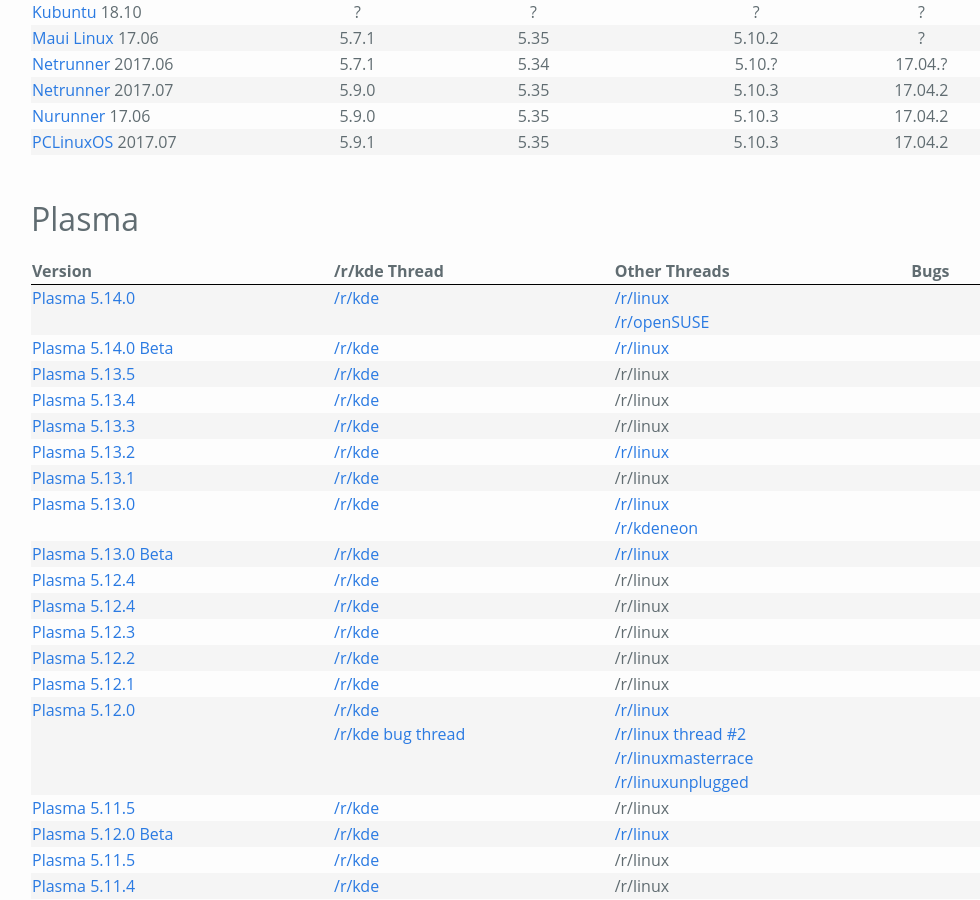
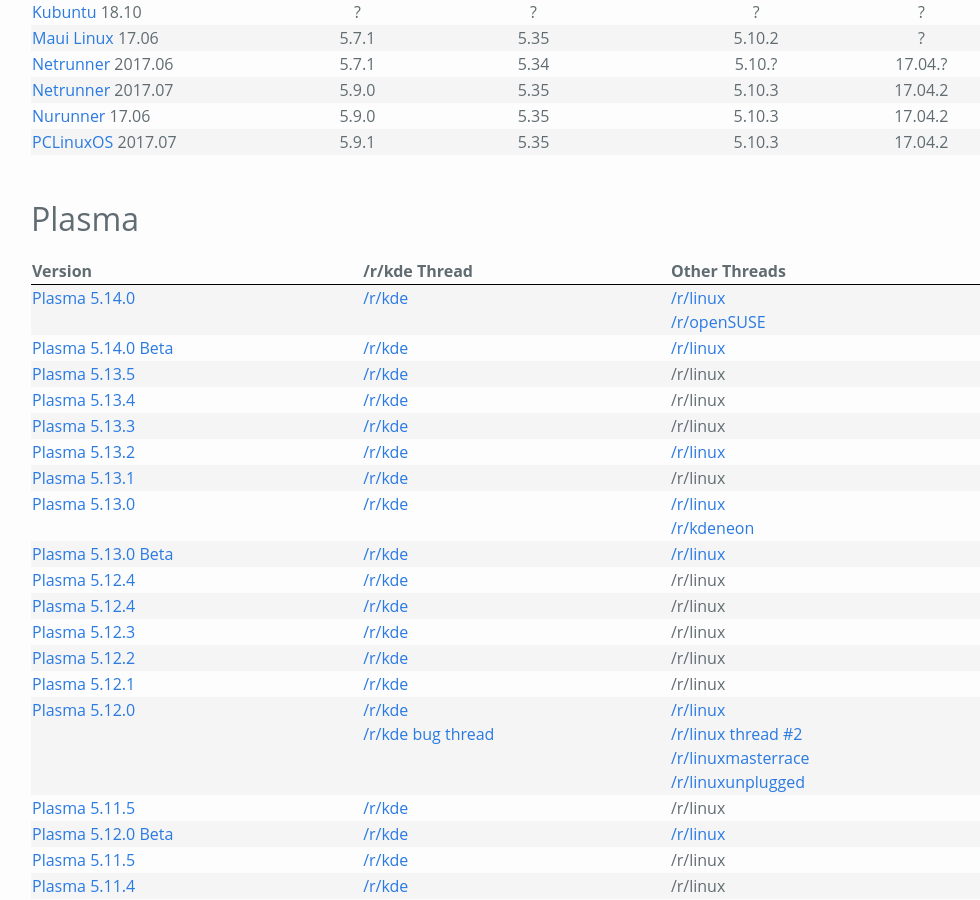
Before and after one commit to Zren/zren.github.io, a Jekyll site: the page built from kde_versions.md, in a window 1280 px wide and 900 px high, scrolled down 1210 px. Shown: the whole window, without its empty margins (127-1107 px from the left). Built offline with Jekyll 4.4.1, drawn with Linux system fonts in a browser that asks for light colours.

Commit message:
Remove bugs column as I haven't been filling it out

```diff
--- a/kde_versions.md
+++ b/kde_versions.md
@@ -168,7 +168,6 @@
       <th>Version</th>
       <th>/r/kde Thread</th>
       <th>Other Threads</th>
-      <th>Bugs</th>
     </tr>
   </thead>
   <tbody>
@@ -179,10 +178,6 @@
         <a href="https://www.reddit.com/r/linux/comments/9mocl6/plasma_514_released/">/r/linux</a>
         <a href="https://www.reddit.com/r/openSUSE/comments/9morb7/kde_release_announcements_plasma_5140/">/r/openSUSE</a>
       </td>
-      <td>
-        <ul>
-        </ul>
-      </td>
     </tr>
     <tr>
       <td><a href="https://www.kde.org/announcements/plasma-5.13.90.php">Plasma 5.14.0 Beta</a></td>
@@ -190,38 +185,22 @@
       <td>
         <a href="https://www.reddit.com/r/linux/comments/9fkkde/plasma_514_beta_is_out_try_out_the_new_display/">/r/linux</a>
       </td>
-      <td>
-        <ul>
-        </ul>
-      </td>
     </tr>
     <tr>
       <td><a href="https://www.kde.org/announcements/plasma-5.13.5.php">Plasma 5.13.5</a></td>
       <td><a href="https://www.reddit.com/r/kde/comments/9cur7x/kde_plasma_5135_bugfix_release_for_september/">/r/kde</a></td>
       <td><a>/r/linux</a></td>
-      <td>
-        <ul>
-        </ul>
-      </td>
     </tr>
     <tr>
       <td><a href="https://www.kde.org/announcements/plasma-5.13.4.php">Plasma 5.13.4</a></td>
       <td><a href="https://www.reddit.com/r/kde/comments/93p5ll/what_happened_to_plasma_5134/">/r/kde</a></td>
       <td><a>/r/linux</a></td>
-      <td>
-        <ul>
-        </ul>
-      </td>
     </tr>
     <tr>
       <td><a href="https://www.kde.org/announcements/plasma-5.13.3.php">Plasma 5.13.3</a></td>
       <td><a href="https://www.reddit.com/r/kde/comments/8xoi4a/kde_plasma_5133_bugfix_release_for_july/">/r/kde</a></td>
       <td>
         <a>/r/linux</a>
-      </td>
-      <td>
-        <ul>
-        </ul>
       </td>
     </tr>
     <tr>
@@ -230,20 +209,12 @@
       <td>
         <a href="https://www.reddit.com/r/linux/comments/8u0b5n/kde_plasma_5132_bugfix_release_for_june/">/r/linux</a>
       </td>
-      <td>
-        <ul>
-        </ul>
-      </td>
     </tr>
     <tr>
       <td><a href="https://www.kde.org/announcements/plasma-5.13.1.php">Plasma 5.13.1</a></td>
       <td><a href="https://www.reddit.com/r/kde/comments/8s8f0i/kde_plasma_5131_bugfix_release_for_june/">/r/kde</a></td>
       <td>
         <a>/r/linux</a>
-      </td>
-      <td>
-        <ul>
-        </ul>
       </td>
     </tr>
     <tr>
@@ -253,10 +224,6 @@
         <a href="https://www.reddit.com/r/linux/comments/8qienb/kdes_plasma_513_desktop_has_launched/">/r/linux</a>
         <a href="https://www.reddit.com/r/kdeneon/comments/8qieqq/kdes_plasma_513_desktop_has_launched/">/r/kdeneon</a>
       </td>
-      <td>
-        <ul>
-        </ul>
-      </td>
     </tr>
     <tr>
       <td><a href="https://www.kde.org/announcements/plasma-5.12.90.php">Plasma 5.13.0 Beta</a></td>
@@ -264,55 +231,31 @@
       <td>
         <a href="https://www.reddit.com/r/linux/comments/8kdw1z/kde_plasma_513_beta_fast_lightweight_and_full/">/r/linux</a>
       </td>
-      <td>
-        <ul>
-        </ul>
-      </td>
     </tr>
     <tr>
       <td><a href="https://www.kde.org/announcements/plasma-5.12.5.php">Plasma 5.12.4</a></td>
       <td><a href="https://www.reddit.com/r/kde/comments/8g8wbn/kde_plasma_5125_bugfix_release_for_may/">/r/kde</a></td>
       <td><a>/r/linux</a></td>
-      <td>
-        <ul>
-        </ul>
-      </td>
     </tr>
     <tr>
       <td><a href="https://www.kde.org/announcements/plasma-5.12.4.php">Plasma 5.12.4</a></td>
       <td><a href="https://www.reddit.com/r/kde/comments/87i9vh/kde_plasma_5124_bugfix_release_for_march/">/r/kde</a></td>
       <td><a>/r/linux</a></td>
-      <td>
-        <ul>
-        </ul>
-      </td>
     </tr>
     <tr>
       <td><a href="https://www.kde.org/announcements/plasma-5.12.3.php">Plasma 5.12.3</a></td>
       <td><a href="https://www.reddit.com/r/kde/comments/82hxec/kde_plasma_5123_is_out/">/r/kde</a></td>
       <td><a>/r/linux</a></td>
-      <td>
-        <ul>
-        </ul>
-      </td>
     </tr>
     <tr>
       <td><a href="https://www.kde.org/announcements/plasma-5.12.2.php">Plasma 5.12.2</a></td>
       <td><a href="https://www.reddit.com/r/kde/comments/7z0sk7/kde_plasma_5122_bugfix_release_for_february/">/r/kde</a></td>
       <td><a>/r/linux</a></td>
-      <td>
-        <ul>
-        </ul>
-      </td>
     </tr>
     <tr>
       <td><a href="https://www.kde.org/announcements/plasma-5.12.1.php">Plasma 5.12.1</a></td>
       <td><a href="https://www.reddit.com/r/kde/comments/7xaa14/kde_plasma_5121_bugfix_release_for_february/">/r/kde</a></td>
       <td><a>/r/linux</a></td>
-      <td>
-        <ul>
-        </ul>
-      </td>
     </tr>
     <tr>
       <td><a href="https://www.kde.org/announcements/plasma-5.12.0.php">Plasma 5.12.0</a></td>
@@ -326,19 +269,11 @@
         <a href="https://www.reddit.com/r/linuxmasterrace/comments/7vufy7/kde_plasma_5120_lts_speed_stability_simplicity/">/r/linuxmasterrace</a>
         <a href="https://www.reddit.com/r/linuxunplugged/comments/7vszzn/the_new_plasma_512_lts_is_out_with_a_focus_on/">/r/linuxunplugged</a>
       </td>
-      <td>
-        <ul>
-        </ul>
-      </td>
     </tr>
     <tr>
       <td><a href="https://www.kde.org/announcements/plasma-5.11.5.php">Plasma 5.11.5</a></td>
       <td><a href="https://www.reddit.com/r/kde/comments/7nqfbh/kde_plasma_5115_bugfix_release_for_january/">/r/kde</a></td>
       <td><a>/r/linux</a></td>
-      <td>
-        <ul>
-        </ul>
-      </td>
     </tr>
     <tr>
       <td><a href="https://www.kde.org/announcements/plasma-5.11.95.php">Plasma 5.12.0 Beta</a></td>
@@ -346,46 +281,26 @@
       <td>
         <a href="https://www.reddit.com/r/linux/comments/7qmc2p/plasma_512_lts_beta_makes_your_desktop_smoother/">/r/linux</a>
       </td>
-      <td>
-        <ul>
-        </ul>
-      </td>
     </tr>
     <tr>
       <td><a href="https://www.kde.org/announcements/plasma-5.11.5.php">Plasma 5.11.5</a></td>
       <td><a href="https://www.reddit.com/r/kde/comments/7nqfbh/kde_plasma_5115_bugfix_release_for_january/">/r/kde</a></td>
       <td><a>/r/linux</a></td>
-      <td>
-        <ul>
-        </ul>
-      </td>
     </tr>
     <tr>
       <td><a href="https://www.kde.org/announcements/plasma-5.11.4.php">Plasma 5.11.4</a></td>
       <td><a href="https://www.reddit.com/r/kde/comments/7g5ijl/kde_plasma_5114_bugfix_release_for_november/">/r/kde</a></td>
       <td><a>/r/linux</a></td>
-      <td>
-        <ul>
-        </ul>
-      </td>
     </tr>
     <tr>
       <td><a href="https://www.kde.org/announcements/plasma-5.11.3.php">Plasma 5.11.3</a></td>
       <td><a href="https://www.reddit.com/r/kde/comments/7bep5t/kde_plasma_5113_bugfix_release_for_november/">/r/kde</a></td>
       <td><a>/r/linux</a></td>
-      <td>
-        <ul>
-        </ul>
-      </td>
     </tr>
     <tr>
       <td><a href="https://www.kde.org/announcements/plasma-5.11.2.php">Plasma 5.11.2</a></td>
       <td><a href="https://www.reddit.com/r/kde/comments/78gtns/kde_plasma_5112_bugfix_release_for_october/">/r/kde</a></td>
       <td><a href="https://www.reddit.com/r/linux/comments/78h2tj/kde_plasma_5112_released/">/r/linux</a></td>
-      <td>
-        <ul>
-        </ul>
-      </td>
     </tr>
     <tr>
       <td><a href="https://www.kde.org/announcements/plasma-5.11.1.php">Plasma 5.11.1</a></td>
@@ -393,10 +308,6 @@
       <td>
         <a href="https://www.reddit.com/r/linux/comments/76z4ag/plasma_5111_released/">/r/linux</a>
         <a href="https://www.reddit.com/r/linuxmasterrace/comments/772gek/kde_plasma_5111_released/">/r/linuxmasterrace</a>
-      </td>
-      <td>
-        <ul>
-        </ul>
       </td>
     </tr>
     <tr>
@@ -406,10 +317,6 @@
         <a href="https://www.reddit.com/r/linux/comments/75gn46/plasma_511_makes_the_desktop_more_powerful/">/r/linux</a>
         <a href="https://www.reddit.com/r/Kubuntu/comments/75kgki/today_kde_publishes_this_autumns_plasma_feature/">/r/Kubuntu</a>
       </td>
-      <td>
-        <ul>
-        </ul>
-      </td>
     </tr>
     <tr>
       <td><a href="https://www.kde.org/announcements/plasma-5.10.95.php">Plasma 5.11.0 Beta</a></td>
@@ -418,55 +325,31 @@
         <a href="https://www.reddit.com/r/linux/comments/701hvh/plasma_511_beta_makes_the_desktop_more_powerful/">/r/linux</a>
         <a href="https://www.reddit.com/r/linuxmasterrace/comments/7027a7/plasma_511_beta_makes_the_desktop_more_powerful/">/r/linuxmasterrace</a>
       </td>
-      <td>
-        <ul>
-        </ul>
-      </td>
     </tr>
     <tr>
       <td><a href="https://www.kde.org/announcements/plasma-5.10.5.php">Plasma 5.10.5</a></td>
       <td><a href="https://www.reddit.com/r/kde/comments/6vg252/kde_plasma_5105_released/">/r/kde</a></td>
       <td><a>/r/linux</a></td>
-      <td>
-        <ul>
-        </ul>
-      </td>
     </tr>
     <tr>
       <td><a href="https://www.kde.org/announcements/plasma-5.10.4.php">Plasma 5.10.4</a></td>
       <td><a href="https://www.reddit.com/r/kde/comments/6o0rjr/kde_plasma_5104_bugfix_release_for_june/">/r/kde</a></td>
       <td><a>/r/linux</a></td>
-      <td>
-        <ul>
-        </ul>
-      </td>
     </tr>
     <tr>
       <td><a href="https://www.kde.org/announcements/plasma-5.10.3.php">Plasma 5.10.3</a></td>
       <td><a href="https://www.reddit.com/r/kde/comments/6jrxiv/kde_plasma_5103_bugfix_release_for_june/">/r/kde</a></td>
       <td><a href="https://www.reddit.com/r/linux/comments/6jzgxo/kde_plasma_5103_has_fixed_the_graphical/">/r/linux</a></td>
-      <td>
-        <ul>
-        </ul>
-      </td>
     </tr>
     <tr>
       <td><a href="https://www.kde.org/announcements/plasma-5.10.2.php">Plasma 5.10.2</a></td>
       <td><a href="https://www.reddit.com/r/kde/comments/6h3a0k/kde_plasma_5102_bugfix_release_for_june/">/r/kde</a></td>
       <td><a href="https://www.reddit.com/r/linux/comments/6h72sg/kde_plasma_5102_bugfix_release_for_june/">/r/linux</a></td>
-      <td>
-        <ul>
-        </ul>
-      </td>
     </tr>
     <tr>
       <td><a href="https://www.kde.org/announcements/plasma-5.10.1.php">Plasma 5.10.1</a></td>
       <td><a href="https://www.reddit.com/r/kde/comments/6fna2j/kde_plasma_5101_bugfix_release_for_june/">/r/kde</a></td>
       <td><a>/r/linux</a></td>
-      <td>
-        <ul>
-        </ul>
-      </td>
     </tr>
     <tr>
       <td><a href="https://www.kde.org/announcements/plasma-5.10.0.php">Plasma 5.10.0</a></td>
@@ -475,145 +358,81 @@
         <a href="https://www.reddit.com/r/linux/comments/6e6zgp/new_features_in_kde_plasma_510_to_make_your/">/r/linux</a>
         <a href="https://www.reddit.com/r/linuxmasterrace/comments/6e7aqx/kde_plasma_510_makes_your_desktop_smoother/">/r/linuxmasterrace</a>
       </td>
-      <td>
-        <ul>
-        </ul>
-      </td>
     </tr>
     <tr>
       <td><a href="https://www.kde.org/announcements/plasma-5.9.95.php">Plasma 5.10.0 Beta</a></td>
       <td><a href="https://www.reddit.com/r/kde/comments/6ba6m2/kde_plasma_510_beta_simple_by_default_powerful/">/r/kde</a></td>
       <td><a href="https://www.reddit.com/r/linux/comments/6baaoy/kde_plasma_510_beta_simple_by_default_powerful/">/r/linux</a></td>
-      <td>
-        <ul>
-        </ul>
-      </td>
     </tr>
     <tr>
       <td><a href="https://www.kde.org/announcements/plasma-5.9.5.php">Plasma 5.9.5</a></td>
       <td><a href="https://www.reddit.com/r/kde/comments/67hbum/kde_plasma_595_bugfix_release_for_april/">/r/kde</a></td>
       <td><a>/r/linux</a></td>
-      <td>
-        <ul>
-        </ul>
-      </td>
     </tr>
     <tr>
       <td><a href="https://www.kde.org/announcements/plasma-5.9.4.php">Plasma 5.9.4</a></td>
       <td><a href="https://www.reddit.com/r/kde/comments/60o0ju/kde_plasma_594_bugfix_release_for_march/">/r/kde</a></td>
       <td><a>/r/linux</a></td>
-      <td>
-        <ul>
-        </ul>
-      </td>
     </tr>
     <tr>
       <td><a href="https://www.kde.org/announcements/plasma-5.9.3.php">Plasma 5.9.3</a></td>
       <td><a href="https://www.reddit.com/r/kde/comments/5woudq/kde_plasma_593_bugfix_release_for_february/">/r/kde</a></td>
       <td><a>/r/linux</a></td>
-      <td>
-        <ul>
-        </ul>
-      </td>
     </tr>
     <tr>
       <td><a href="https://www.kde.org/announcements/plasma-5.9.2.php">Plasma 5.9.2</a></td>
       <td><a href="https://www.reddit.com/r/kde/comments/5u1l92/kde_plasma_592_bugfix_release_for_february/">/r/kde</a></td>
       <td><a>/r/linux</a></td>
-      <td>
-        <ul>
-        </ul>
-      </td>
     </tr>
     <tr>
       <td><a href="https://www.kde.org/announcements/plasma-5.9.1.php">Plasma 5.9.1</a></td>
       <td><a href="https://www.reddit.com/r/kde/comments/5slpx3/kde_kde_plasma_591_out_with_a_weeks_worth_of_bug/">/r/kde</a></td>
       <td><a>/r/linux</a></td>
-      <td>
-        <ul>
-        </ul>
-      </td>
     </tr>
     <tr>
       <td><a href="https://www.kde.org/announcements/plasma-5.9.0.php">Plasma 5.9.0</a></td>
       <td><a href="https://www.reddit.com/r/kde/comments/5r7xra/plasma_59_released/">/r/kde</a></td>
       <td><a href="https://www.reddit.com/r/linux/comments/5r7ti0/plasma_59_kicks_off_2017_in_style/">/r/linux</a></td>
-      <td>
-        <ul>
-        </ul>
-      </td>
     </tr>
     <tr>
       <td><a href="https://www.kde.org/announcements/plasma-5.8.95.php">Plasma 5.9.0 Beta</a></td>
       <td><a href="https://www.reddit.com/r/kde/comments/5nkdbr/kde_plasma_59_beta_kicks_off_2017_in_style/">/r/kde</a></td>
       <td><a href="https://www.reddit.com/r/linux/comments/5nkg7x/kde_plasma_59_beta_kicks_off_2017_in_style/">/r/linux</a></td>
-      <td>
-        <ul>
-        </ul>
-      </td>
     </tr>
     <tr>
       <td><a href="https://www.kde.org/announcements/plasma-5.8.5.php">Plasma 5.8.5</a></td>
       <td><a href="https://www.reddit.com/r/kde/comments/5kjile/kde_kde_plasma_585_bugfix_release_for_december/">/r/kde</a></td>
       <td><a>/r/linux</a></td>
-      <td>
-        <ul>
-        </ul>
-      </td>
     </tr>
     <tr>
       <td><a href="https://www.kde.org/announcements/plasma-5.8.4.php">Plasma 5.8.4</a></td>
       <td><a href="https://www.reddit.com/r/kde/comments/5eaznu/kde_kde_plasma_584_bugfix_release_for_november/">/r/kde</a></td>
       <td><a>/r/linux</a></td>
-      <td>
-        <ul>
-        </ul>
-      </td>
     </tr>
     <tr>
       <td><a href="https://www.kde.org/announcements/plasma-5.8.3.php">Plasma 5.8.3</a></td>
       <td><a href="https://www.reddit.com/r/kde/comments/5ajmxy/kde_kde_plasma_583_bugfix_release_for_november/">/r/kde</a></td>
       <td><a>/r/linux</a></td>
-      <td>
-        <ul>
-        </ul>
-      </td>
     </tr>
     <tr>
       <td><a href="https://www.kde.org/announcements/plasma-5.8.2.php">Plasma 5.8.2</a></td>
       <td><a>/r/kde</a></td>
       <td><a>/r/linux</a></td>
-      <td>
-        <ul>
-        </ul>
-      </td>
     </tr>
     <tr>
       <td><a href="https://www.kde.org/announcements/plasma-5.8.1.php">Plasma 5.8.1</a></td>
       <td><a href="https://www.reddit.com/r/kde/comments/56y9no/plasma_581_fixes_single_key_actions_and_much_more/">/r/kde</a></td>
       <td><a>/r/linux</a></td>
-      <td>
-        <ul>
-        </ul>
-      </td>
     </tr>
     <tr>
       <td><a href="https://www.kde.org/announcements/plasma-5.8.0.php">Plasma 5.8.0</a></td>
       <td><a href="https://www.reddit.com/r/kde/comments/55t3b9/kde_kde_at_20_plasma_58_lts_here_for_the_long_term/">/r/kde</a></td>
       <td><a href="https://www.reddit.com/r/linux/comments/55tigp/kde_kde_at_20_plasma_58_lts_here_for_the_long_term/">/r/linux</a></td>
-      <td>
-        <ul>
-        </ul>
-      </td>
     </tr>
     <tr>
       <td><a href="https://www.kde.org/announcements/plasma-5.7.95.php">Plasma 5.8.0 Beta</a></td>
       <td><a href="https://www.reddit.com/r/kde/comments/52wmcp/kde_kde_at_20_plasma_58_lts_beta_here_for_the/">/r/kde</a></td>
       <td><a href="https://www.reddit.com/r/linux/comments/52wmfw/kde_kde_at_20_plasma_58_lts_beta_here_for_the/">/r/linux</a></td>
-      <td>
-        <ul>
-        </ul>
-      </td>
     </tr>
 
   </tbody>
```
